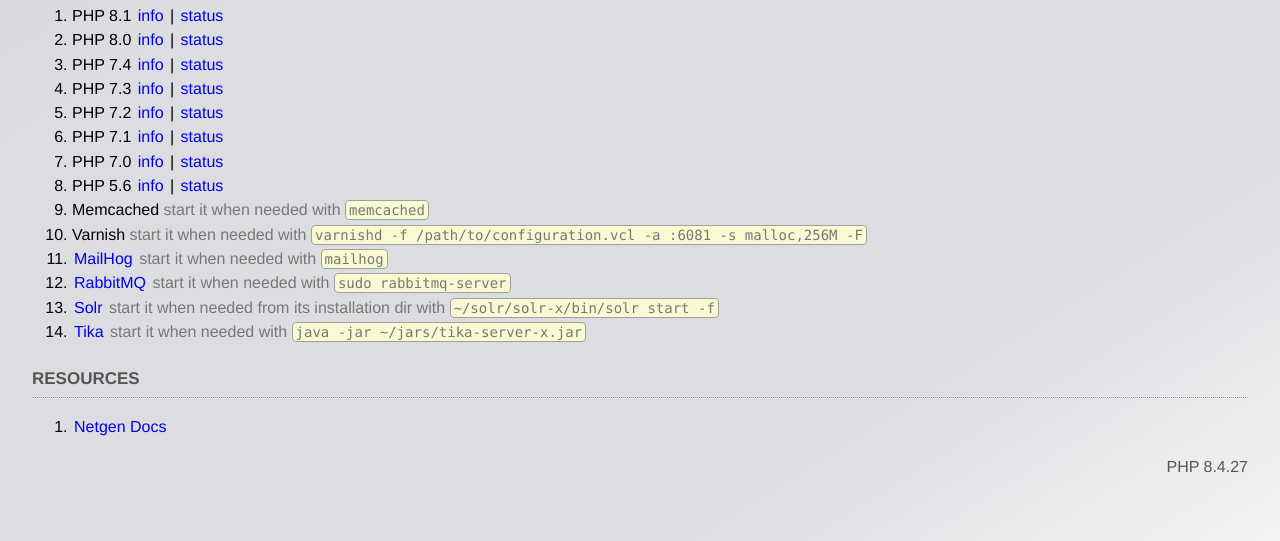
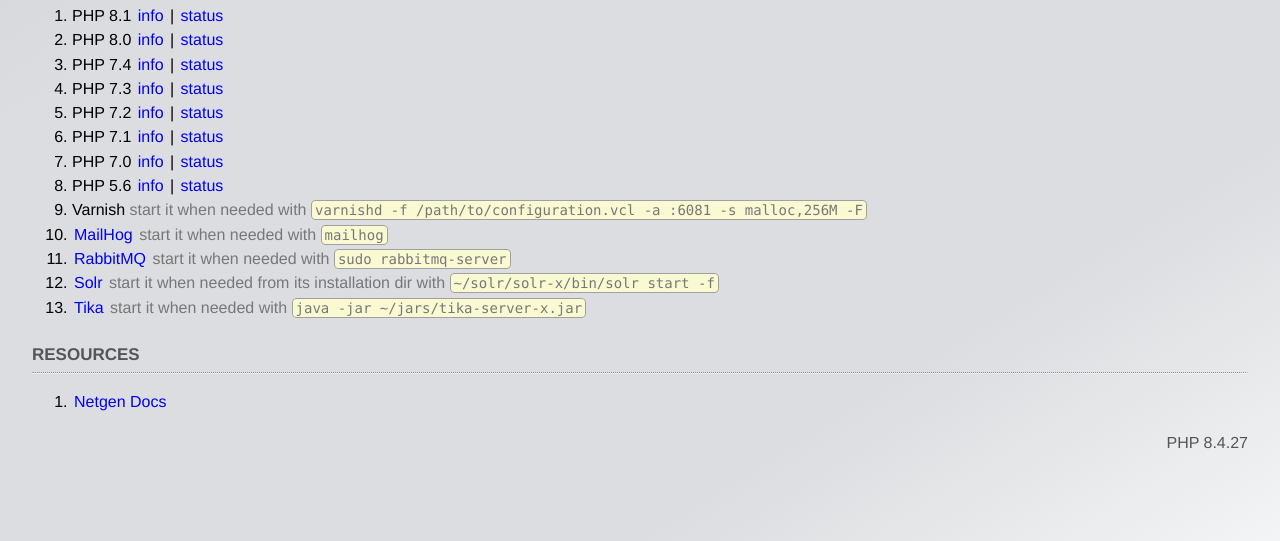
Before and after one commit to netgen/local-development-setup, a PHP site: page /solr/ in a window 1280 px wide. Shown: the part 259-800 px from the top of the page. Run offline with PHP 8.4, Linux system fonts and the light colour scheme.

Commit message:
P7A-174: remove Memcached

```diff
--- a/websites/home/index.php
+++ b/websites/home/index.php
@@ -73,7 +73,6 @@
         <li>PHP 7.1 <a href="https://phpinfo.php71">info</a> | <a href="https://home.php71/status?full&html">status</a></li>
         <li>PHP 7.0 <a href="https://phpinfo.php71">info</a> | <a href="https://home.php70/status?full&html">status</a></li>
         <li>PHP 5.6 <a href="https://phpinfo.php56">info</a> | <a href="https://home.php56/status?full&html">status</a></li>
-        <li>Memcached <span class="hint">start it when needed with <code>memcached</code></span></li>
         <li>Varnish <span class="hint">start it when needed with <code>varnishd -f /path/to/configuration.vcl -a :6081 -s malloc,256M -F</code></span></li>
         <li><a href="http://0.0.0.0:8025">MailHog</a> <span class="hint">start it when needed with <code>mailhog</code></span></li>
         <li><a href="http://localhost:15672">RabbitMQ</a> <span class="hint">start it when needed with <code>sudo rabbitmq-server</code></span></li>
```
